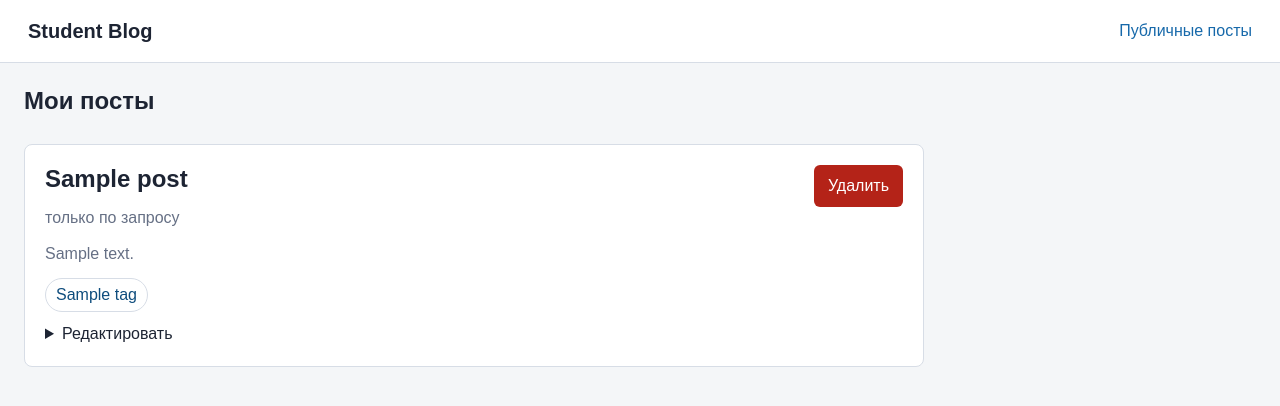
After one commit to adzheliev/synergy-practicum-3rd-course, a FastAPI app: template case_03_blog/app/templates/my_posts.html in a window 1280 px wide. The commit adds this page. Shown: the top 406 px of the page. Run offline with FastAPI, Linux system fonts and the light colour scheme; the template is opened without the code that fills it: most values are stand-ins (such as "Sample title", 1, 10 or a date in 2020).

Commit message:
Add blog author posts page

```diff
--- a/case_03_blog/app/main.py
+++ b/case_03_blog/app/main.py
@@ -118,6 +118,21 @@ def feed(
         .order_by(Post.created_at.desc())
     ).all()
     return templates.TemplateResponse("feed.html", {"request": request, "current_user": user, "posts": posts})
+
+
+@app.get("/my-posts", response_class=HTMLResponse)
+def my_posts(
+    request: Request,
+    db: Session = Depends(get_db),
+    user: User = Depends(require_user),
+) -> HTMLResponse:
+    posts = db.scalars(
+        select(Post)
+        .where(Post.author_id == user.id)
+        .options(selectinload(Post.author), selectinload(Post.tags), selectinload(Post.comments).selectinload(Comment.author))
+        .order_by(Post.created_at.desc())
+    ).all()
+    return templates.TemplateResponse("my_posts.html", {"request": request, "current_user": user, "posts": posts})
 
 
 @app.get("/private", response_class=HTMLResponse)
--- a/case_03_blog/app/templates/base.html
+++ b/case_03_blog/app/templates/base.html
@@ -12,6 +12,7 @@
       <nav>
         <a href="/">Публичные посты</a>
         {% if current_user %}
+          <a href="/my-posts">Мои посты</a>
           <a href="/feed">Моя лента</a>
           <a href="/private">Запросы</a>
           <form method="post" action="/logout">
--- /dev/null
+++ b/case_03_blog/app/templates/my_posts.html
@@ -0,0 +1,40 @@
+{% extends "base.html" %}
+{% block content %}
+<section class="posts wide">
+  <h1>Мои посты</h1>
+  {% for post in posts %}
+    <article class="post">
+      <div class="post-head">
+        <div>
+          <h2>{{ post.title }}</h2>
+          <p>{% if post.is_public %}публичный{% else %}только по запросу{% endif %}</p>
+        </div>
+        <form method="post" action="/posts/{{ post.id }}/delete">
+          <button class="danger" type="submit">Удалить</button>
+        </form>
+      </div>
+      <p class="body">{{ post.body }}</p>
+      <div class="tags">
+        {% for tag in post.tags %}
+          <span class="tag">{{ tag.name }}</span>
+        {% endfor %}
+      </div>
+      <details>
+        <summary>Редактировать</summary>
+        <form class="stack" method="post" action="/posts/{{ post.id }}/edit">
+          <input name="title" value="{{ post.title }}" required maxlength="160">
+          <textarea name="body" rows="4" required>{{ post.body }}</textarea>
+          <input name="tags" value="{% for tag in post.tags %}{{ tag.name }}{% if not loop.last %}, {% endif %}{% endfor %}">
+          <label class="check">
+            <input type="checkbox" name="is_public" value="true" {% if post.is_public %}checked{% endif %}>
+            Публичный пост
+          </label>
+          <button type="submit">Сохранить</button>
+        </form>
+      </details>
+    </article>
+  {% else %}
+    <article class="post empty">Вы пока не опубликовали ни одного поста.</article>
+  {% endfor %}
+</section>
+{% endblock %}
```
